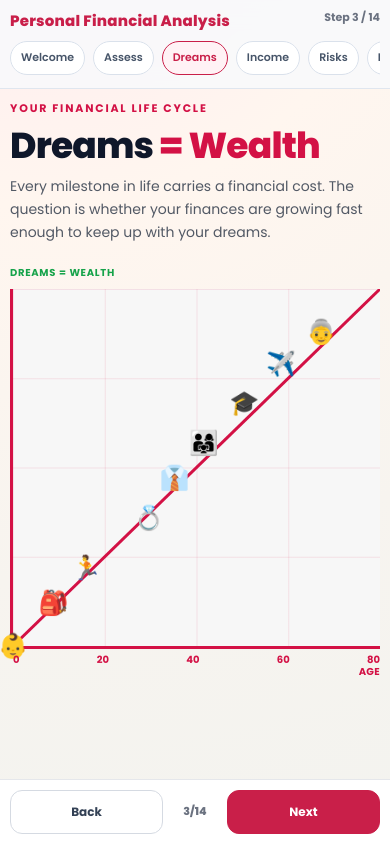
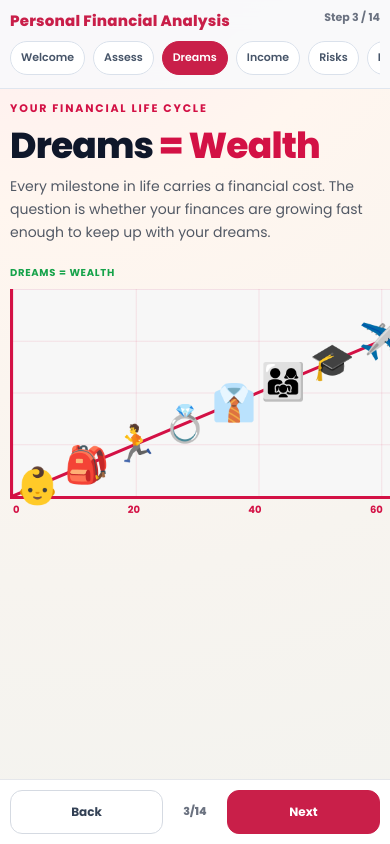
Before and after one commit to anujalamahewa/personal-finance-analysis-app, a Next.js app: page /dreams in a window 390 px wide. Built offline with nearby package versions, Linux system fonts and the light colour scheme.

Commit message:
fixed the chart

```diff
--- a/src/app/(finance)/dreams/page.module.css
+++ b/src/app/(finance)/dreams/page.module.css
@@ -20,18 +20,24 @@
 }
 
 .dreamsBody {
-  max-width: 740px;
+  max-width: none;
   color: #525965;
   font-size: 15px;
   line-height: 1.8;
 }
 
+@media (min-width: 900px) {
+  .dreamsBody {
+    white-space: nowrap;
+  }
+}
+
 .dreamsChartWrap {
   margin-top: 30px;
   display: grid;
-  grid-template-columns: auto minmax(0, 980px);
+  grid-template-columns: 30px minmax(0, 980px);
   align-items: stretch;
-  column-gap: 12px;
+  column-gap: 6px;
 }
 
 .dreamsYAxisLabel {
@@ -48,7 +54,10 @@
 
 .dreamsChart {
   position: relative;
-  height: 620px;
+  width: 100%;
+  aspect-ratio: 16 / 8.6;
+  min-height: 320px;
+  max-height: 500px;
   border-left: 3px solid #d31145;
   border-bottom: 3px solid #d31145;
   overflow: visible;
@@ -85,53 +94,53 @@
 .dreamsIcon {
   position: absolute;
   transform: translate(-50%, 50%);
-  font-size: 38px;
+  font-size: clamp(32px, 3.6vw, 56px);
   line-height: 1;
 }
 
 .dreamsIconBaby {
-  left: 0;
-  bottom: 0;
+  left: 5%;
+  bottom: 5%;
 }
 
 .dreamsIconSchool {
-  left: 11%;
-  bottom: 12%;
+  left: 15%;
+  bottom: 15%;
 }
 
 .dreamsIconRun {
-  left: 20%;
-  bottom: 22%;
+  left: 25%;
+  bottom: 25%;
 }
 
 .dreamsIconRing {
-  left: 37%;
-  bottom: 36%;
+  left: 35%;
+  bottom: 35%;
 }
 
 .dreamsIconCareer {
-  left: 44%;
-  bottom: 47%;
+  left: 45%;
+  bottom: 45%;
 }
 
 .dreamsIconFamily {
-  left: 52%;
-  bottom: 57%;
+  left: 55%;
+  bottom: 55%;
 }
 
 .dreamsIconGrad {
-  left: 63%;
-  bottom: 68%;
+  left: 65%;
+  bottom: 65%;
 }
 
 .dreamsIconTravel {
-  left: 73%;
-  bottom: 79%;
+  left: 75%;
+  bottom: 75%;
 }
 
 .dreamsIconSenior {
-  left: 84%;
-  bottom: 88%;
+  left: 85%;
+  bottom: 85%;
 }
 
 .dreamsXAxisTicks {
@@ -148,8 +157,8 @@
 
 .dreamsXAxisLabel {
   position: absolute;
-  right: -28px;
-  bottom: -18px;
+  right: -36px;
+  bottom: -12px;
   color: #d31145;
   font-size: 13px;
   font-weight: 700;
@@ -160,8 +169,8 @@
 @media (max-width: 960px) {
   .dreamsChartWrap {
     margin-top: 22px;
-    grid-template-columns: auto 1fr;
-    column-gap: 8px;
+    grid-template-columns: 24px 1fr;
+    column-gap: 4px;
   }
 
   .dreamsYAxisLabel {
@@ -169,11 +178,14 @@
   }
 
   .dreamsChart {
-    height: 520px;
+    height: auto;
+    aspect-ratio: 16 / 7.2;
+    min-height: 280px;
+    max-height: 380px;
   }
 
   .dreamsIcon {
-    font-size: 32px;
+    font-size: clamp(28px, 4.4vw, 44px);
   }
 
   .dreamsXAxisTicks {
@@ -201,11 +213,14 @@
   }
 
   .dreamsChart {
-    height: 440px;
+    height: auto;
+    aspect-ratio: 16 / 6.8;
+    min-height: 240px;
+    max-height: 320px;
   }
 
   .dreamsIcon {
-    font-size: 28px;
+    font-size: clamp(28px, 5.6vw, 40px);
   }
 
   .dreamsXAxisTicks {
@@ -222,6 +237,7 @@
   .dreamsBody {
     font-size: 14px;
     line-height: 1.62;
+    white-space: normal;
   }
 }
 
@@ -231,11 +247,13 @@
   }
 
   .dreamsChart {
-    height: 360px;
+    height: auto;
+    min-height: 210px;
+    max-height: 280px;
   }
 
   .dreamsIcon {
-    font-size: 24px;
+    font-size: 36px;
   }
 
   .dreamsXAxisTicks {
--- a/src/app/FinanceRoutePage.module.css
+++ b/src/app/FinanceRoutePage.module.css
@@ -82,8 +82,8 @@
 
 .routeLinkActive {
   border-color: #c91f49;
-  color: #c91f49;
-  background: #fff2f5;
+  color: #ffffff;
+  background: #c91f49;
 }
 
 .main {
```
